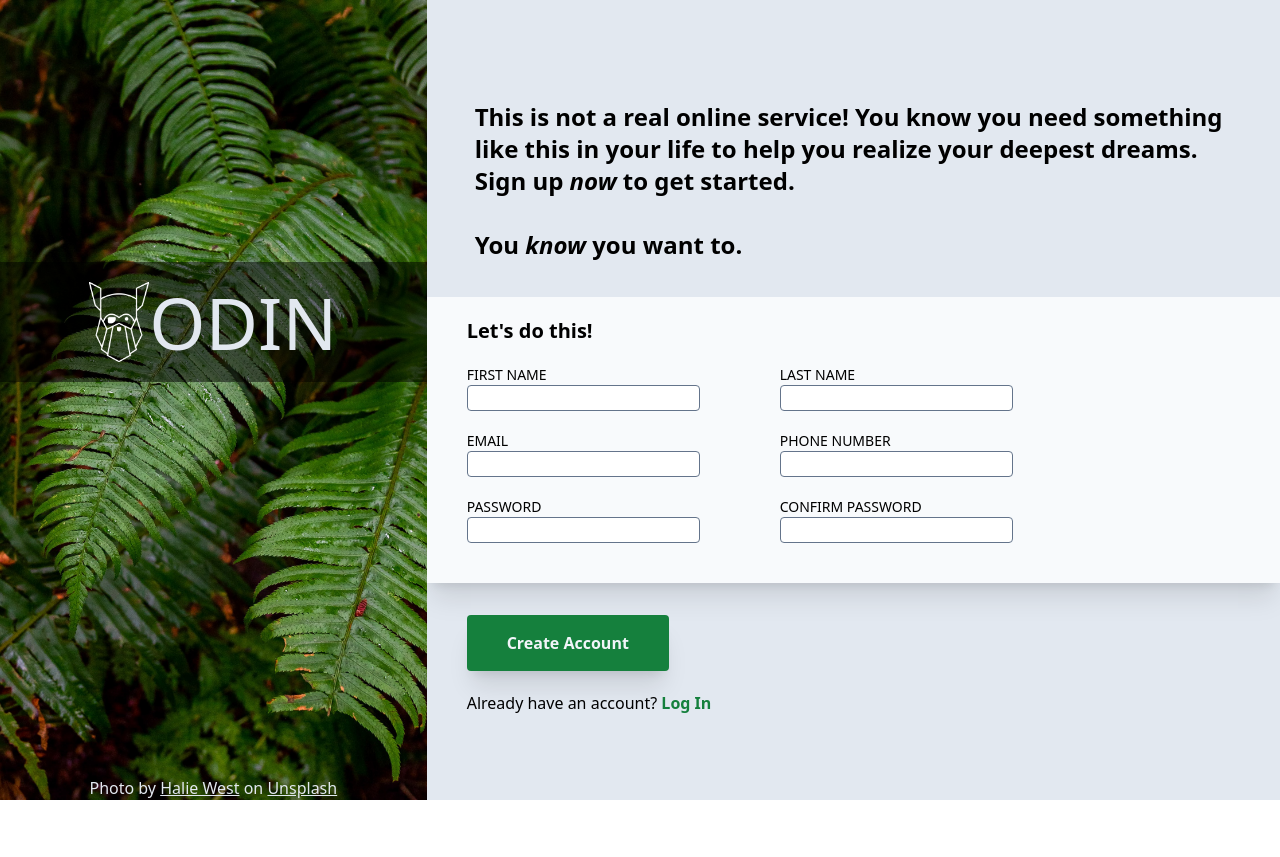
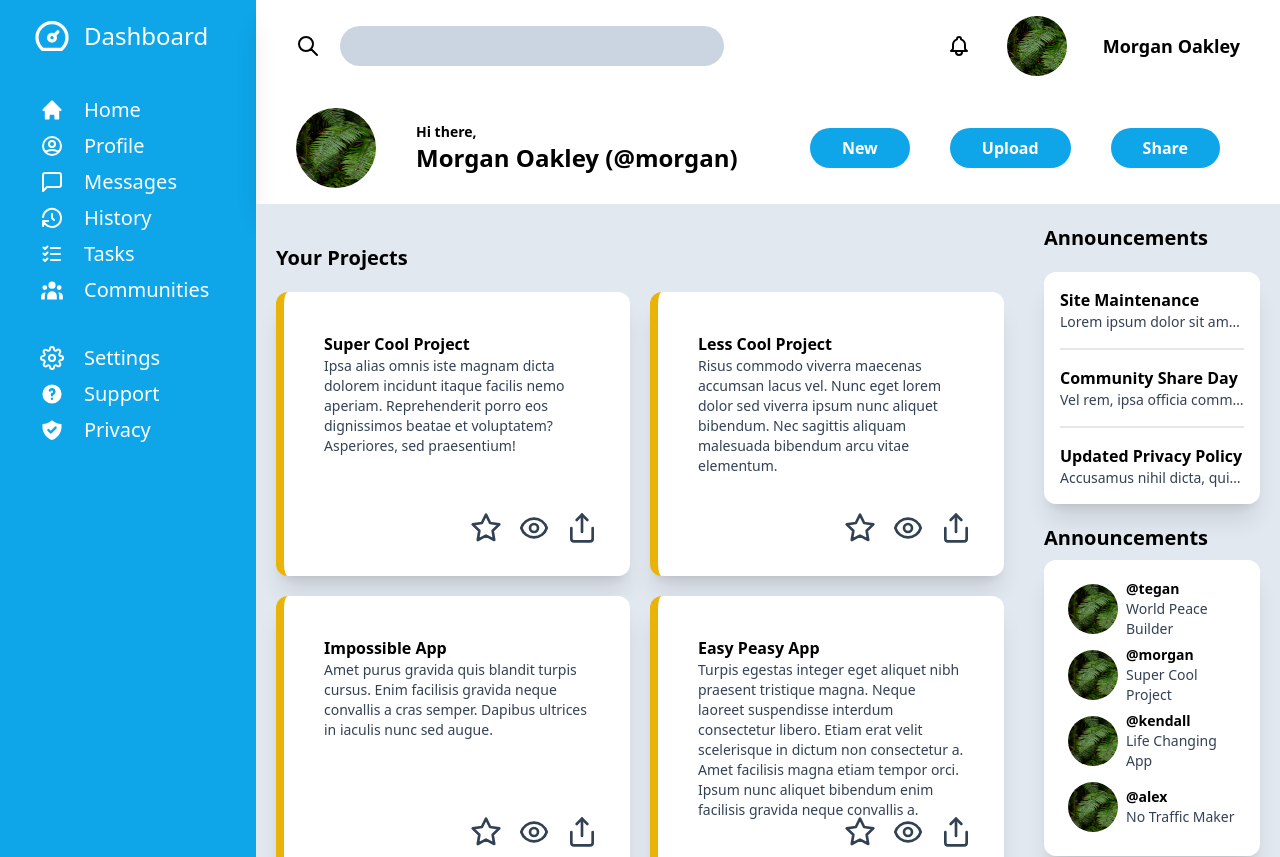
Before and after one commit to Wongwc1998/AdminDashboard, a React (Vite) app: page / in a window 1280 px wide. Shown: the top 857 px of the page. Before the commit the page ends 800 px from the top, so only its background shows below. Built offline with nearby package versions, Linux system fonts and the light colour scheme.

Commit message:
add everything

```diff
--- a/src/App.tsx
+++ b/src/App.tsx
@@ -1,185 +1,21 @@
-import { z, ZodType } from "zod";
-import { useForm } from "react-hook-form";
-import { zodResolver } from "@hookform/resolvers/zod";
-
-const phoneRegex = new RegExp(
-  /^([+]?[\s0-9]+)?(\d{3}|[(]?[0-9]+[)])?([-]?[\s]?[0-9])+$/
-);
-type FormData = {
-  firstName: string;
-  lastName: string;
-  email: string;
-  phoneNumber: string;
-  password: string;
-  confirmPassword: string;
-};
+import ProjectCards from "./components/ProjectCards";
+import SideBar from "./components/SideBar";
+import Announcements from "./components/Announcements";
+import Trending from "./components/Trending";
+import Navbar from "./components/Navbar";
 
 function App() {
-  const schema: ZodType<FormData> = z
-    .object({
-      firstName: z.string().min(2).max(30),
-      lastName: z.string().min(2).max(30),
-      email: z.string().email(),
-      phoneNumber: z.string().regex(phoneRegex, 'Invalid Number!'),
-      password: z.string().min(5).max(20),
-      confirmPassword: z.string().min(5).max(20),
-    })
-    .refine(({ password, confirmPassword }) => password === confirmPassword, {
-      message: "passwords should match",
-      path: ["confirmPassword"],
-    });
-
-  const {
-    register,
-    handleSubmit,
-    formState: { errors },
-  } = useForm<FormData>({ resolver: zodResolver(schema) });
-
-  const submitData = (data: FormData) => {
-    console.log("IT WORKED", data);
-  };
-
   return (
     <>
-      <div className="grid grid-cols-3  min-h-screen">
-        <div className="bg-black text-center grid grid-row-5 text-slate-200 items-end bg-unsplash bg-center bg-cover bg-no-repeat">
-          <div className="row-span-2 text-7xl flex items-center justify-center bg-black bg-opacity-50 p-5">
-            <img src="../public/odin-lined.png" className="h-20" />
-            <p className="text-7xl">ODIN</p>
-          </div>
-          <div className=" row-span-3">
-            <p>
-              Photo by{" "}
-              <a
-                href="https://unsplash.com/@haliewestphoto"
-                className="underline"
-              >
-                Halie West
-              </a>{" "}
-              on{" "}
-              <a href="https://unsplash.com" className="underline">
-                Unsplash
-              </a>
-            </p>
-          </div>
-        </div>
-        <div className="col-span-2">
-          <div className="font-bold flex flex-col justify-center min-h-screen  bg-slate-200 text-2xl">
-            <h1 className="py-4 px-2 mx-10">
-              This is not a real online service! You know you need something
-              like this in your life to help you realize your deepest dreams.
-              Sign up <span className="italic">now </span>
-              to get started.
-            </h1>
-            <h1 className="py-4 px-2 mx-10 mb-5">
-              You <span className="italic">know</span> you want to.
-            </h1>
-
-            <form
-              onSubmit={handleSubmit(submitData)}
-              className="flex flex-col gap-3 min-w-full"
-            >
-              <div className="bg-slate-50 px-10 py-5 max-w-full shadow-xl text-base">
-                <h2 className="text-xl">Let's do this!</h2>
-                <div className="grid grid-cols-2 grid-rows-3 gap-x-20 gap-y-5 max-w-fit  my-5">
-                  <div className="flex flex-col font-light uppercase items-start text-sm">
-                    <label> First Name</label>
-                    <input
-                      className="border border-slate-500 rounded text-base"
-                      type="text"
-                      {...register("firstName")}
-                    />
-                    {errors.firstName && (
-                      <span className="text-red-500">
-                        {" "}
-                        {errors.firstName.message}
-                      </span>
-                    )}
-                  </div>
-                  <div className="flex flex-col font-light uppercase items-start text-sm">
-                    <label> Last Name</label>
-                    <input
-                      className="border border-slate-500 rounded text-base"
-                      type="text"
-                      {...register("lastName")}
-                    />
-                    {errors.lastName && (
-                      <span className="text-red-500">
-                        {" "}
-                        {errors.lastName.message}
-                      </span>
-                    )}
-                  </div>
-                  <div className="flex flex-col font-light uppercase items-start text-sm">
-                    <label> Email</label>
-                    <input
-                      className="border border-slate-500 rounded text-base"
-                      type="email"
-                      {...register("email")}
-                    />
-                    {errors.email && (
-                      <span className="text-red-500">
-                        {" "}
-                        {errors.email.message}
-                      </span>
-                    )}
-                  </div>
-                  <div className="flex flex-col font-light uppercase items-start text-sm">
-                    <label> Phone Number </label>
-                    <input
-                      className="border border-slate-500 rounded text-base"
-                      type="text"
-                      {...register("phoneNumber")}
-                    />
-                    {errors.phoneNumber && (
-                      <span className="text-red-500">
-                        {" "}
-                        {errors.phoneNumber.message}
-                      </span>
-                    )}
-                  </div>
-                  <div className="flex flex-col font-light uppercase items-start text-sm">
-                    <label> Password</label>
-                    <input
-                      className="border border-slate-500 rounded text-base"
-                      type="password"
-                      {...register("password")}
-                    />
-                    {errors.password && (
-                      <span className="text-red-500">
-                        {" "}
-                        {errors.password.message}
-                      </span>
-                    )}
-                  </div>
-                  <div className="flex flex-col font-light uppercase items-start text-sm">
-                    <label> Confirm Password</label>
-                    <input
-                      className="border border-slate-500 rounded text-base"
-                      type="password"
-                      {...register("confirmPassword")}
-                    />
-                    {errors.confirmPassword && (
-                      <span className="text-red-500">
-                        {" "}
-                        {errors.confirmPassword.message}
-                      </span>
-                    )}
-                  </div>
-                </div>
-              </div>
-              <button
-                type="submit"
-                className="bg-green-700 font-black mx-10 my-5 px-10 py-4 rounded text-base text-slate-100  shadow-xl max-w-fit"
-              >
-                Create Account
-              </button>
-            </form>
-            <div className="text-base font-normal mx-10">
-              Already have an account?{" "}
-              <a href="#" className="text-green-700 font-bold">
-                Log In
-              </a>
+      <div className="grid grid-cols-5">
+        <SideBar />
+        <div className="col-span-4 flex flex-col">
+          <Navbar />
+          <div className="grid grid-cols-4">
+            <ProjectCards />
+            <div className="bg-slate-200">
+              <Announcements />
+              <Trending />
             </div>
           </div>
         </div>
```
